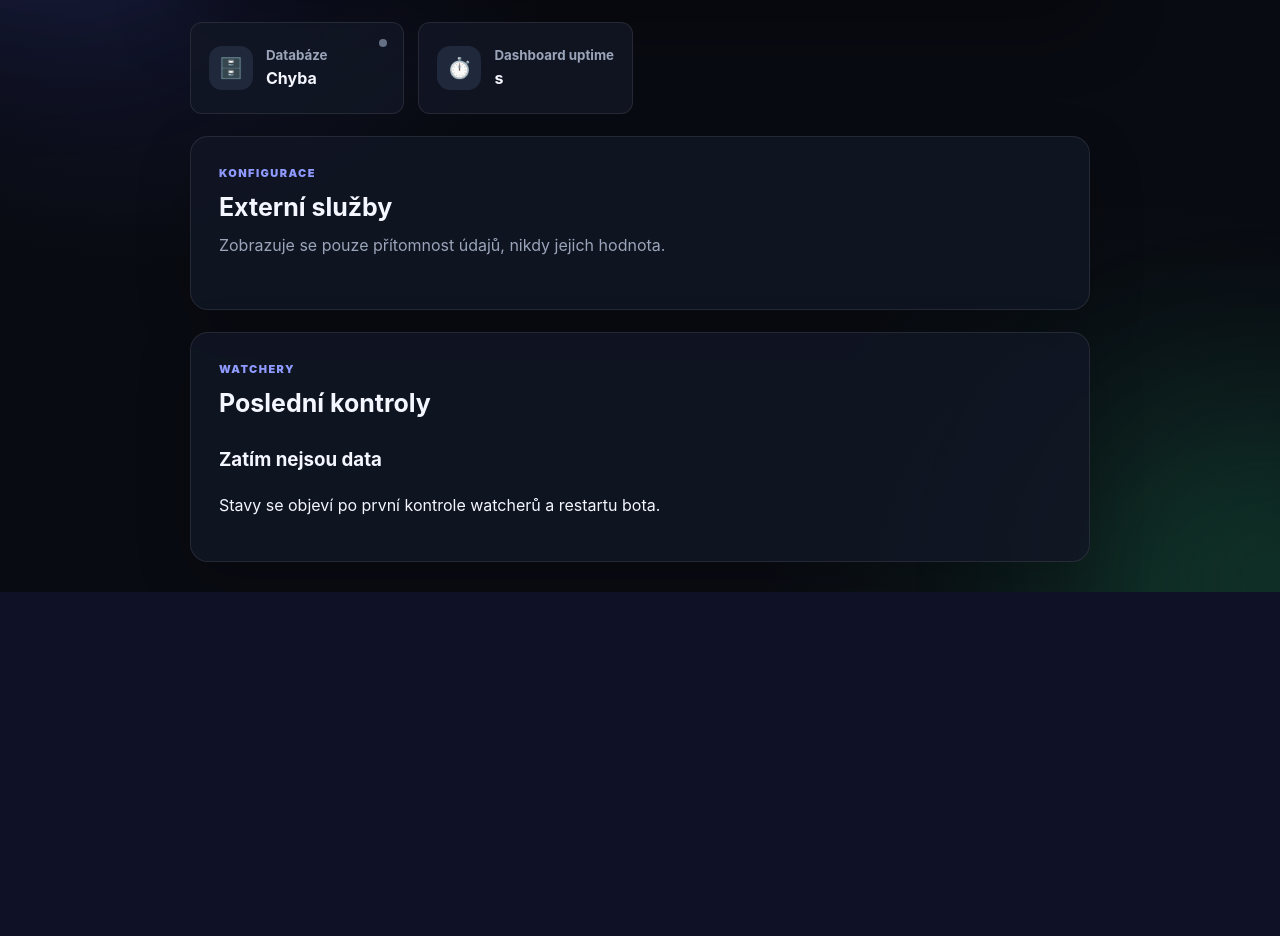
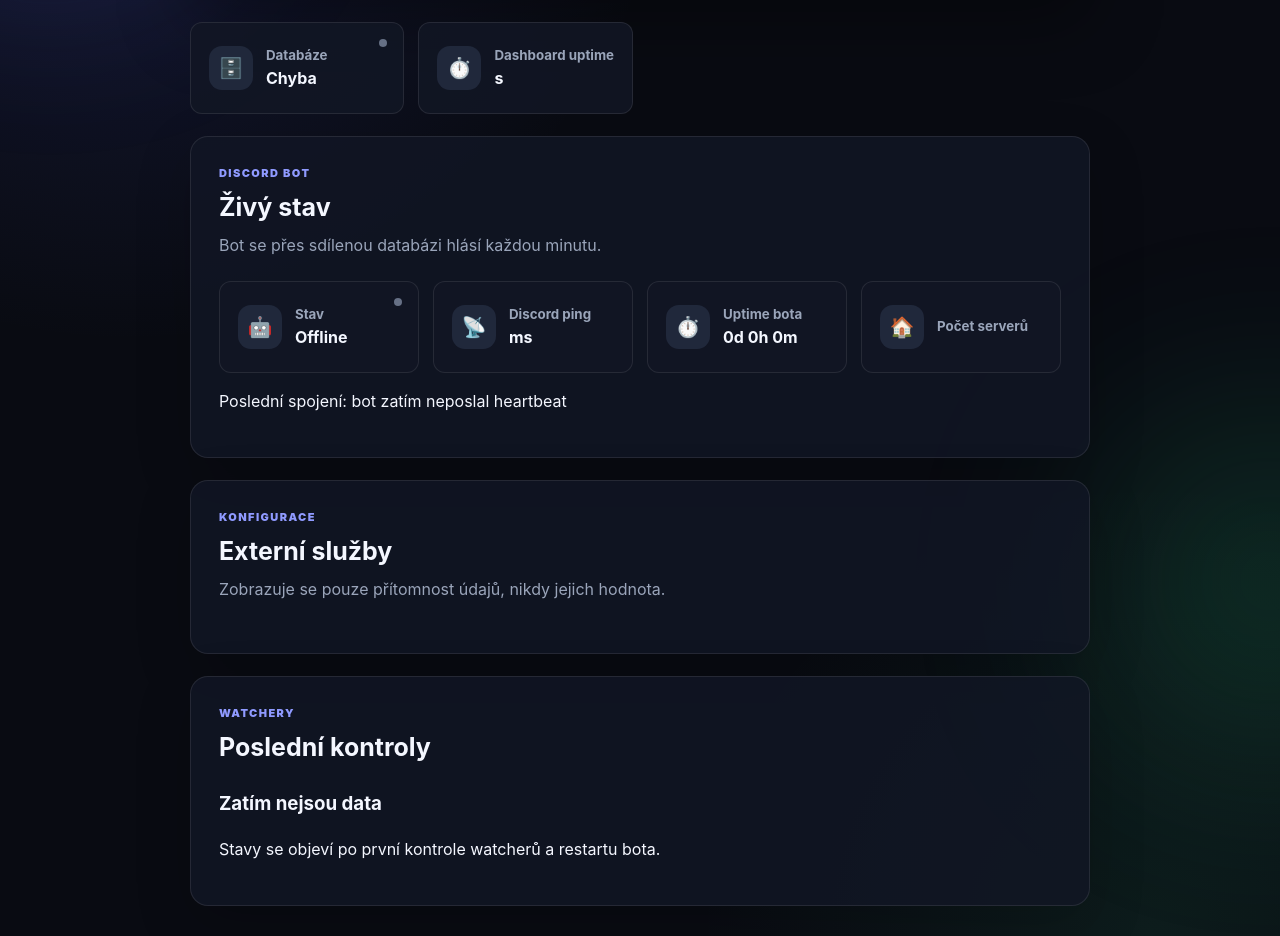
Before and after one commit to pitickopiticko0/Piticko-Bot---V6, a FastAPI app: template dashboard/templates/diagnostics.html in a window 1280 px wide. Shown: the part 209-1145 px from the top of the page. Before the commit the page ends 801 px from the top, so only its background shows below. Run offline with FastAPI, Linux system fonts and the light colour scheme; the template is opened without the code that fills it, so the values that code supplies are empty; parts of the project's set-up code (start-up, migrations or seed data) failed here and were passed over.

Commit message:
feat: add Discord bot heartbeat to dashboard diagnostics

```diff
--- a/bot.py
+++ b/bot.py
@@ -7,6 +7,7 @@ from discord.ext import commands
 from dotenv import load_dotenv
 
 from config import GUILD_ID
+from services.bot_heartbeat import BotHeartbeat
 from services.youtube_watcher import YouTubeWatcher
 from utils.logger import logger
 
@@ -31,6 +32,7 @@ bot = commands.Bot(
     intents=intents,
     help_command=None,
 )
+heartbeat = BotHeartbeat(bot)
 
 
 async def load_cogs() -> None:
@@ -58,6 +60,7 @@ async def setup_hook() -> None:
 
     watcher = YouTubeWatcher(bot)
     watcher.start()
+    heartbeat.start()
 
     try:
         if GUILD_ID:
--- a/dashboard/app.py
+++ b/dashboard/app.py
@@ -1,5 +1,7 @@
 import asyncio
 import base64
+from datetime import datetime, timezone
+import json
 import os
 import time
 from pathlib import Path
@@ -374,6 +376,38 @@ async def diagnostics(request: Request):
         database_error = str(error)[:500]
 
     services = [{key: row[key] for key in row.keys()} for row in rows]
+    bot_health = {
+        "online": False,
+        "last_seen": None,
+        "latency_ms": None,
+        "uptime_seconds": 0,
+        "guild_count": None,
+        "user": None,
+    }
+    watcher_services = []
+    for service in services:
+        if service["service"] != "discord_bot":
+            watcher_services.append(service)
+            continue
+
+        bot_health["last_seen"] = service["checked_at"]
+        try:
+            checked_at = datetime.fromisoformat(str(service["checked_at"]).replace("Z", "+00:00"))
+            if checked_at.tzinfo is None:
+                checked_at = checked_at.replace(tzinfo=timezone.utc)
+            age_seconds = (datetime.now(timezone.utc) - checked_at).total_seconds()
+            bot_health["online"] = service["status"] == "ok" and age_seconds <= 150
+        except (TypeError, ValueError):
+            bot_health["online"] = False
+
+        try:
+            details = json.loads(service["message"] or "{}")
+            bot_health["latency_ms"] = details.get("latency_ms")
+            bot_health["uptime_seconds"] = max(0, int(details.get("uptime_seconds", 0)))
+            bot_health["guild_count"] = details.get("guild_count")
+            bot_health["user"] = details.get("user")
+        except (TypeError, ValueError, json.JSONDecodeError):
+            pass
     api_configuration = {
         "Discord bot": bool(os.getenv("TOKEN")),
         "YouTube API": bool(os.getenv("YOUTUBE_API_KEY")),
@@ -388,7 +422,8 @@ async def diagnostics(request: Request):
             "user": current_user(request),
             "database_ok": database_ok,
             "database_error": database_error,
-            "services": services,
+            "services": watcher_services,
+            "bot_health": bot_health,
             "api_configuration": api_configuration,
             "uptime_seconds": int(time.time() - STARTED_AT),
         },
--- a/dashboard/templates/diagnostics.html
+++ b/dashboard/templates/diagnostics.html
@@ -10,6 +10,17 @@
   {% if database_error %}<div class="toast toast-error"><strong>Databáze</strong><span>{{ database_error }}</span></div>{% endif %}
 
   <section class="module-content">
+    <div class="section-heading"><div><p class="eyebrow">DISCORD BOT</p><h2>Živý stav</h2><p>Bot se přes sdílenou databázi hlásí každou minutu.</p></div></div>
+    <div class="stats-grid">
+      <article class="stat-card"><span class="stat-icon">🤖</span><div><small>Stav</small><strong>{{ 'Online' if bot_health.online else 'Offline' }}</strong></div><span class="status-dot {{ 'is-online' if bot_health.online else 'is-offline' }}"></span></article>
+      <article class="stat-card"><span class="stat-icon">📡</span><div><small>Discord ping</small><strong>{{ bot_health.latency_ms ~ ' ms' if bot_health.latency_ms is not none else '—' }}</strong></div></article>
+      <article class="stat-card"><span class="stat-icon">⏱️</span><div><small>Uptime bota</small><strong data-uptime="{{ bot_health.uptime_seconds }}">—</strong></div></article>
+      <article class="stat-card"><span class="stat-icon">🏠</span><div><small>Počet serverů</small><strong>{{ bot_health.guild_count if bot_health.guild_count is not none else '—' }}</strong></div></article>
+    </div>
+    <p class="form-hint">Poslední spojení: {{ bot_health.last_seen or 'bot zatím neposlal heartbeat' }}{% if bot_health.user %} · {{ bot_health.user }}{% endif %}</p>
+  </section>
+
+  <section class="module-content">
     <div class="section-heading"><div><p class="eyebrow">KONFIGURACE</p><h2>Externí služby</h2><p>Zobrazuje se pouze přítomnost údajů, nikdy jejich hodnota.</p></div></div>
     <div class="module-grid">{% for name, configured in api_configuration.items() %}<article class="module-card"><div class="module-card-top"><div class="module-icon">🔑</div><span class="badge {{ 'on' if configured else 'off' }}">{{ 'Nastaveno' if configured else 'Chybí' }}</span></div><h3>{{ name }}</h3></article>{% endfor %}</div>
   </section>
```
Also changed, not shown: services/bot_heartbeat.py (added, +43 -0 lines).
